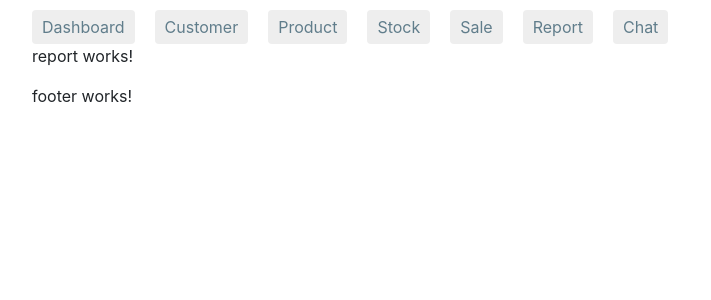
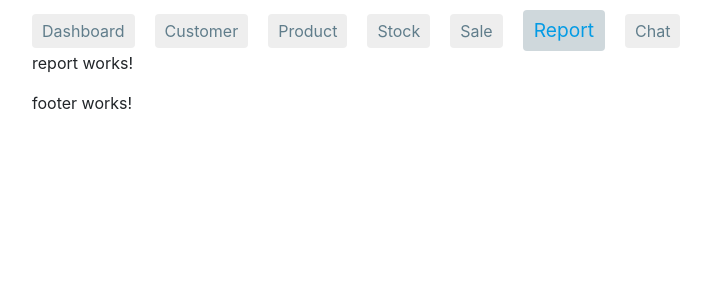
Before and after one commit to DineshChopra/mushroom, an Angular app: page /report in a window 1280 px wide. Shown: the top 300 px of the page, without its empty margins (53-764 px from the left). Built offline with nearby package versions, Linux system fonts and the light colour scheme.

Commit message:
update active class in header section

```diff
--- a/src/app/core/interceptor/mushroom-http.interceptor.ts
+++ b/src/app/core/interceptor/mushroom-http.interceptor.ts
@@ -13,7 +13,6 @@ export class MushroomHttpInterceptor implements HttpInterceptor {
 
     private readonly apiBaseUrl = environment.apiBaseUrl;  // URL to web api
     intercept(req: HttpRequest<any>, next: HttpHandler): Observable<HttpEvent<any>> {
-        console.log('request : ', req);
         if (!req.headers.has('Content-Type')) {
             req = req.clone({ headers: req.headers.set('Content-Type', 'application/json') });
         }
--- a/src/app/feature/stock/stock.component.ts
+++ b/src/app/feature/stock/stock.component.ts
@@ -2,7 +2,6 @@ import { Component, OnInit } from '@angular/core';
 import { Stock } from './stock.model';
 import { StockService } from './stock.service';
 import { ProductService } from '../product/product.service';
-import { forkJoin } from 'rxjs';
 
 @Component({
   selector: 'app-stock',
--- a/src/app/header/header.component.html
+++ b/src/app/header/header.component.html
@@ -1,9 +1,9 @@
 <nav>
-  <a routerLink="/dashboard">Dashboard</a>
-  <a routerLink="/customer">Customer</a>
-  <a routerLink="/product">Product</a>
-  <a routerLink="/stock">Stock</a>
-  <a routerLink="/sale">Sale</a>
-  <a routerLink="/report">Report</a>
-  <a routerLink="/chat">Chat</a>
+  <a routerLink="/dashboard" routerLinkActive="active">Dashboard</a>
+  <a routerLink="/customer" routerLinkActive="active">Customer</a>
+  <a routerLink="/product" routerLinkActive="active">Product</a>
+  <a routerLink="/stock" routerLinkActive="active">Stock</a>
+  <a routerLink="/sale" routerLinkActive="active">Sale</a>
+  <a routerLink="/report" routerLinkActive="active">Report</a>
+  <a routerLink="/chat" routerLinkActive="active">Chat</a>
 </nav>
--- a/src/app/header/header.component.scss
+++ b/src/app/header/header.component.scss
@@ -17,6 +17,7 @@ h1 {
     background-color: #eee;
     border-radius: 4px;
     margin-right: 20px;
+    font-size: 1em;
   }
   nav a:visited, a:link {
     color: #607D8B;
@@ -27,6 +28,9 @@ h1 {
   }
   nav a.active {
     color: #039be5;
+    padding: 6px 11px;
+    font-size: 1.2em;
+    background-color: #CFD8DC;
   }
 
 
```
